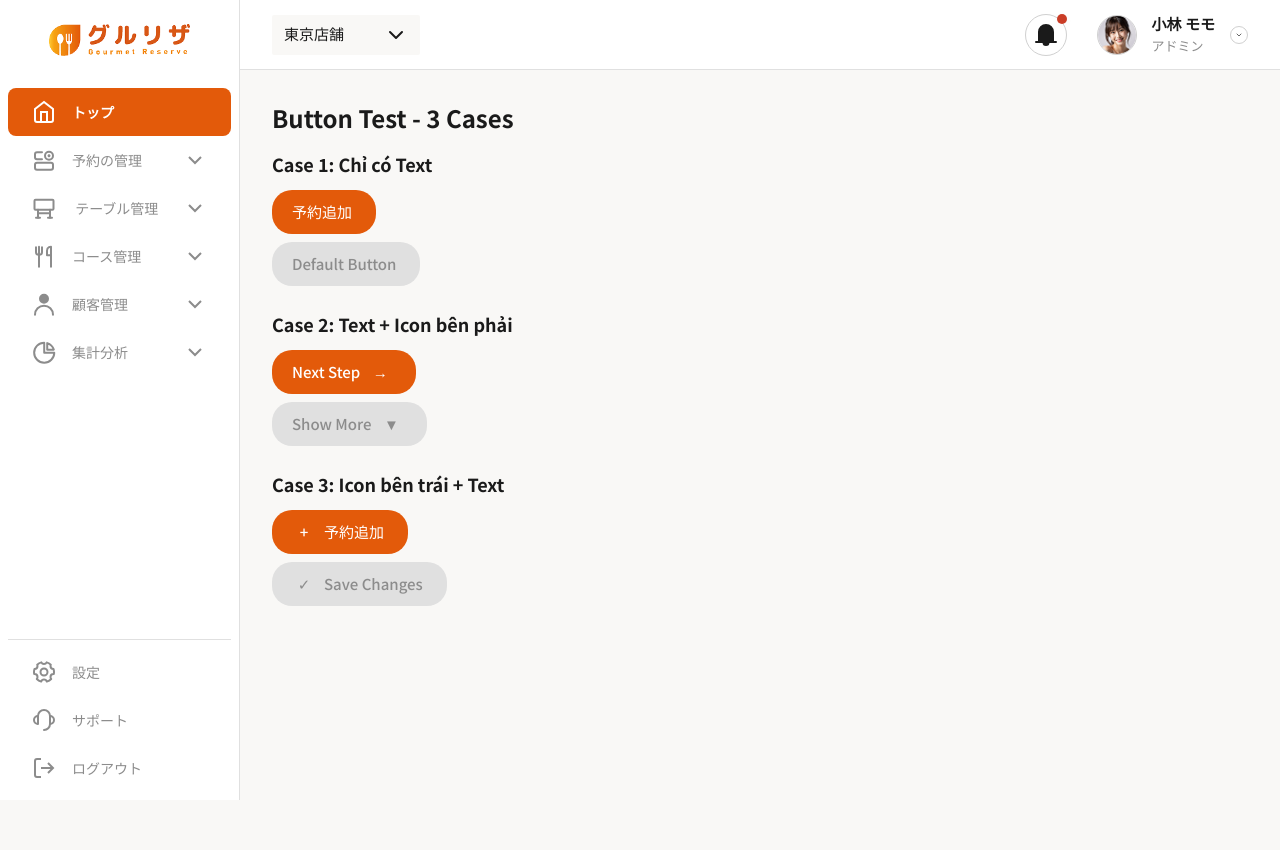
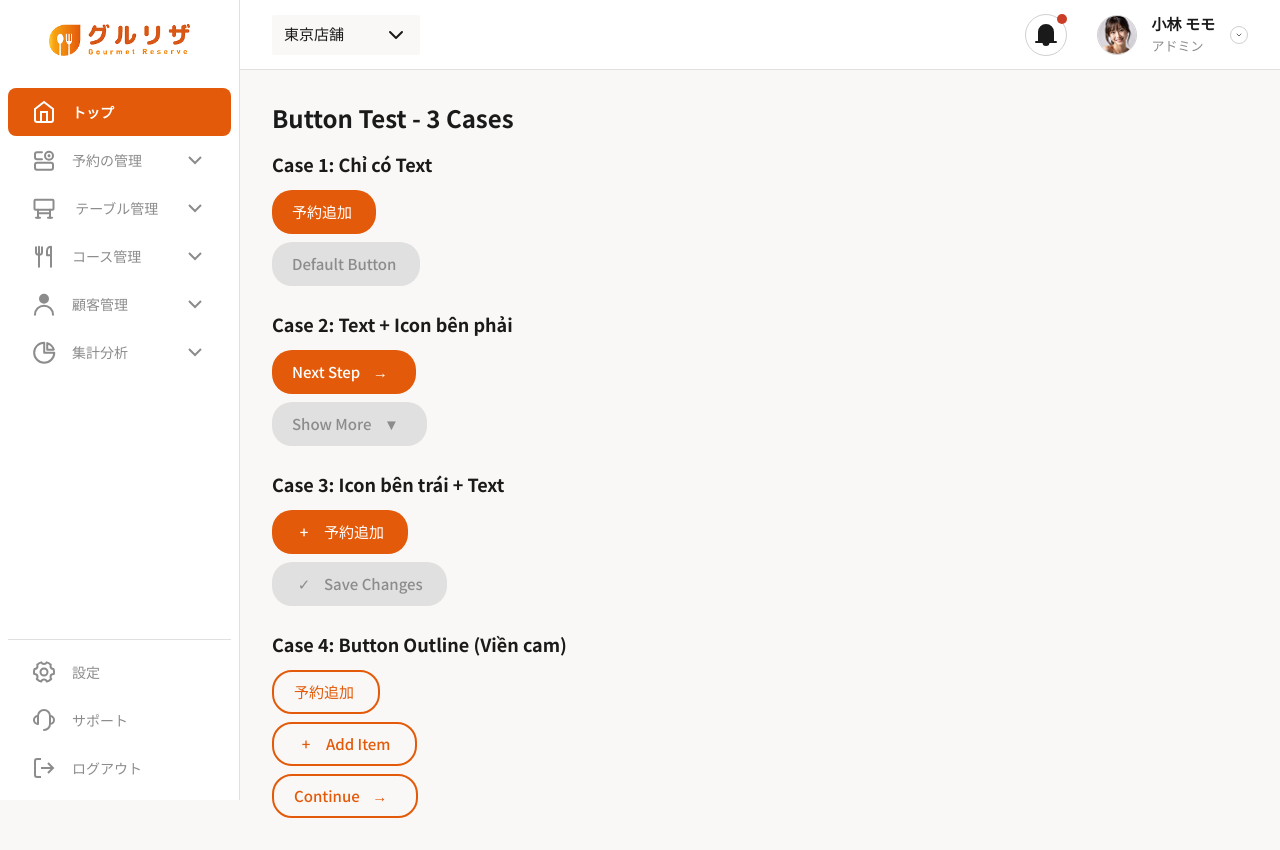
Before and after one commit to TagKrj/GourmetReserve, a React (Vite) app: page / in a window 1280 px wide. Before the commit the page ends 800 px from the top, so only its background shows below. Built offline with nearby package versions, Linux system fonts and the light colour scheme.

Commit message:
feat: add outline variant support to ButtonPrimary component and implement usage examples in App component

```diff
--- a/src/App.jsx
+++ b/src/App.jsx
@@ -75,6 +75,30 @@ function App() {
               </div>
             </div>
 
+            {/* Case 4: Button Outline - Mới */}
+            <div>
+              <h3 className="text-lg font-semibold mb-3">Case 4: Button Outline (Viền cam)</h3>
+              <div className="space-y-2">
+                <ButtonPrimary variant="outline">
+                  予約追加
+                </ButtonPrimary>
+                <ButtonPrimary
+                  variant="outline"
+                  icon={<span>+</span>}
+                  iconPosition="left"
+                >
+                  Add Item
+                </ButtonPrimary>
+                <ButtonPrimary
+                  variant="outline"
+                  icon={<span>→</span>}
+                  iconPosition="right"
+                >
+                  Continue
+                </ButtonPrimary>
+              </div>
+            </div>
+
           </div>
         </div>
       </div>
--- a/src/components/ButtonPrimary.jsx
+++ b/src/components/ButtonPrimary.jsx
@@ -4,7 +4,7 @@ const Button = ({
     children,
     onClick,
     disabled = false,
-    variant = 'primary', // 'primary' or 'default'
+    variant = 'primary', // 'primary', 'default', or 'outline'
     icon,
     iconPosition = 'left', // 'left' or 'right'
     className = '',
@@ -13,6 +13,9 @@ const Button = ({
     const getButtonStyles = () => {
         if (variant === 'primary') {
             return 'bg-accent hover:bg-[rgb(227,90,10,0.8)] text-white';
+        }
+        if (variant === 'outline') {
+            return 'bg-transparent border-2 border-accent text-accent hover:bg-accent-hover-light hover:text-accent';
         }
         return 'bg-neutral-300 hover:bg-neutral-400 text-neutral-500 hover:text-neutral-600';
     };
```
